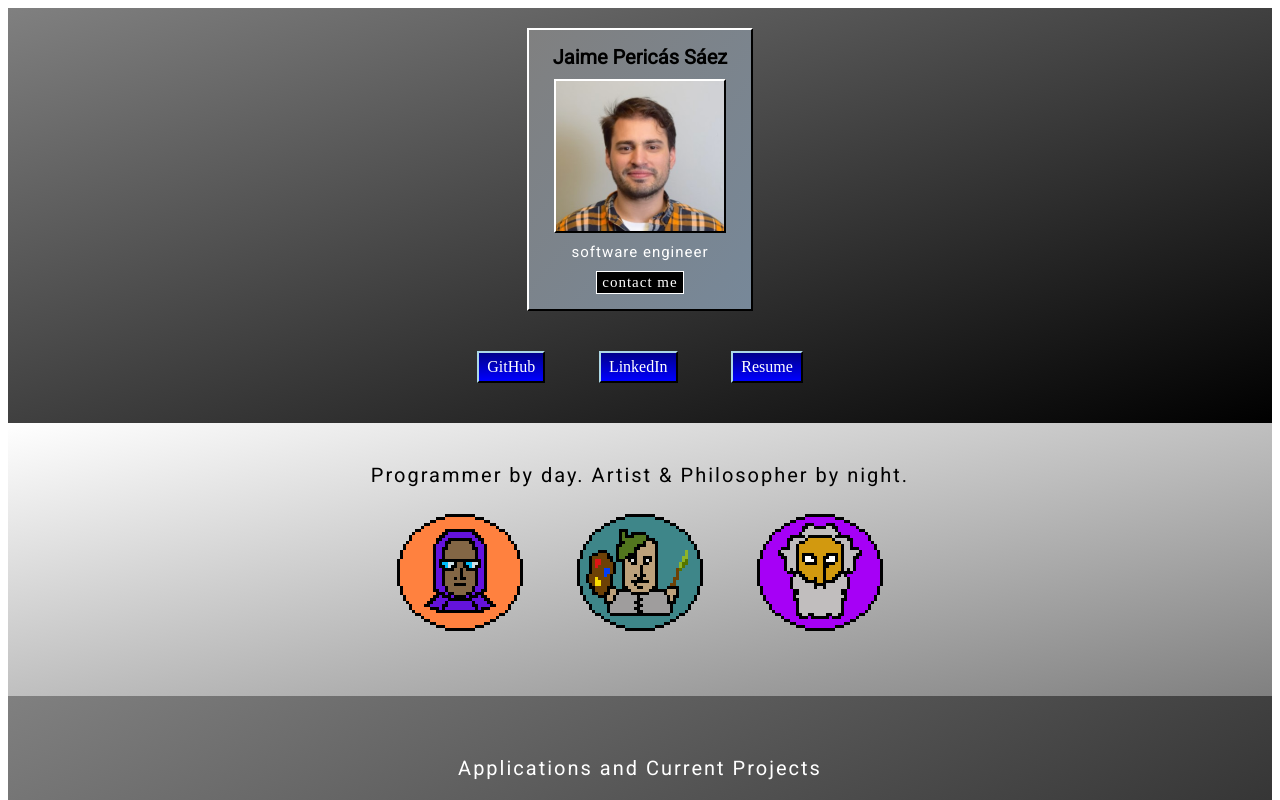
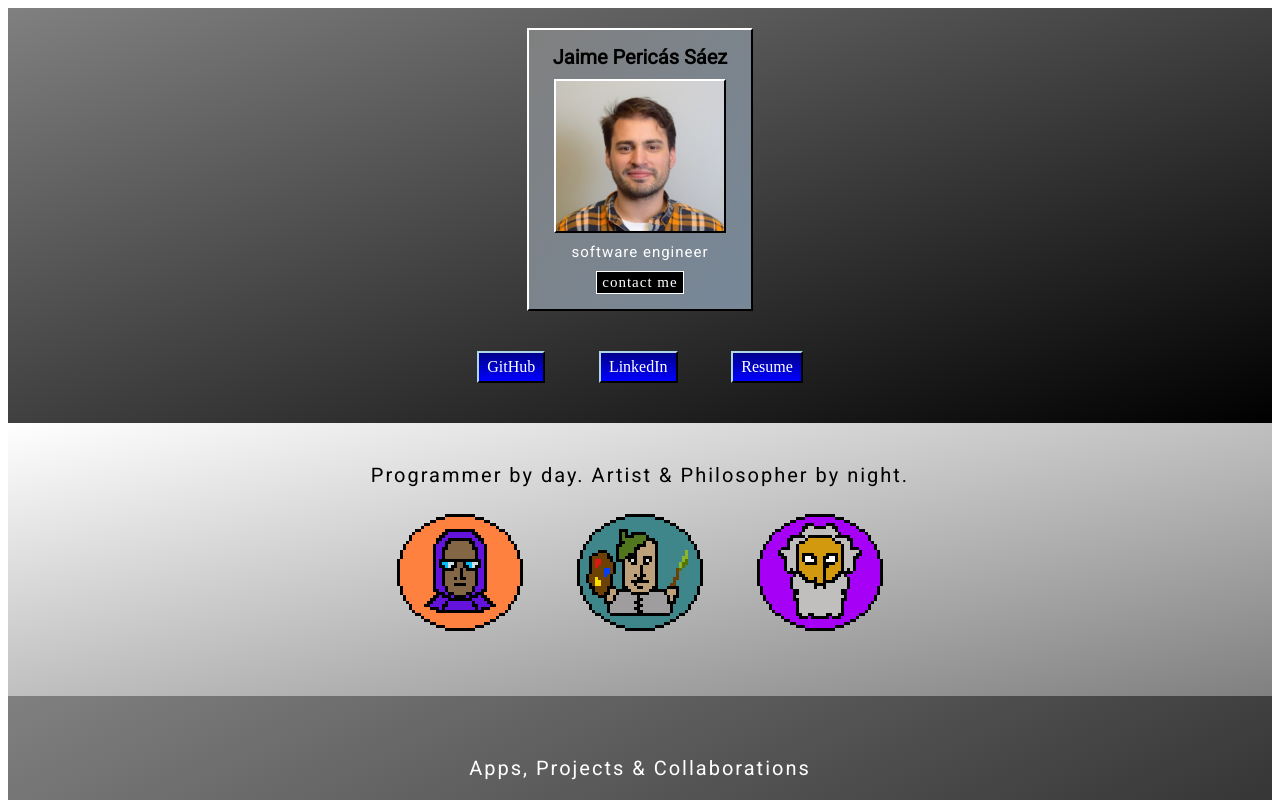
Before and after one commit to jaimefps/personal_website, a React (Create React App) app: page / in a window 1280 px wide. Shown: the top 800 px of the page. Built offline with nearby package versions, Linux system fonts and the light colour scheme.

Commit message:
change title

```diff
--- a/src/components/Projects.js
+++ b/src/components/Projects.js
@@ -14,7 +14,7 @@ class Projects extends Component {
     return (
       <div className="projects-container">
 
-        <div className='title'> Applications and Current Projects</div>
+        <div className='title'> Apps, Projects & Collaborations </div>
 
         <div className='app-row'>
           <a target='_blank' href='http://spinoza.jaimefps.com/'>
```
